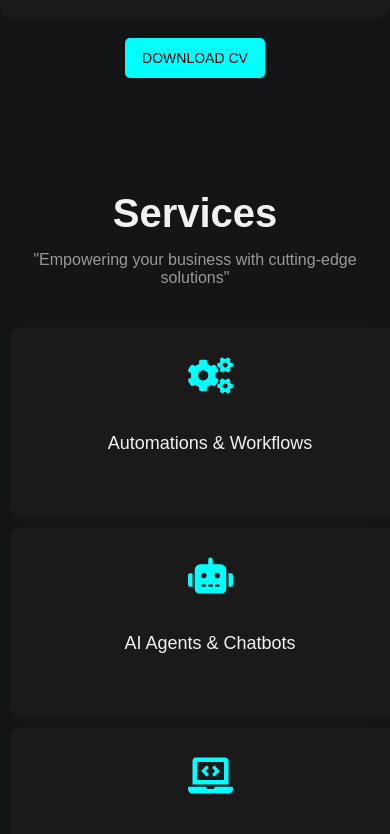
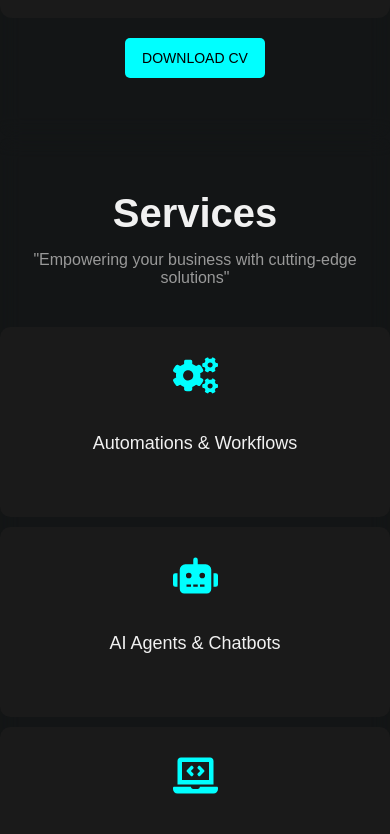
Before and after one commit to juanchovg1/mi-portafolio-frontend, a React (Vite) app: page / in a window 390 px wide. Shown: the part 3880-4714 px from the top of the page. Built offline with nearby package versions, Linux system fonts and the light colour scheme.

Commit message:
Adjust padding in SkillsSection styles for improved mobile responsiveness

```diff
--- a/src/styles/components/ServicesSection.css
+++ b/src/styles/components/ServicesSection.css
@@ -83,7 +83,7 @@
     }
 
     .services-section {
-        padding: 20px 15px;
+        padding: 20px 0px;
     }
 
     .service-card {
@@ -99,7 +99,7 @@
     }
 
     .services-section {
-        padding: 20px 10px;
+        padding: 20px 0px;
     }
 
     .services-title {
@@ -110,6 +110,5 @@
         height: auto;
         min-height: 160px;
         padding: 15px;
-        width: 100%;
     }
 }
--- a/src/styles/components/SkillsSection.css
+++ b/src/styles/components/SkillsSection.css
@@ -96,7 +96,7 @@
 
 @media (max-width: 1024px) {
   .skills-section {
-    padding: 20px 15px;
+    padding: 20px 0px;
   }
 
   .skills-grid {
@@ -110,7 +110,7 @@
 
 @media (max-width: 768px) {
   .skills-section {
-    padding: 20px 10px;
+    padding: 20px 0px;
   }
 
   .skills-grid {
```
